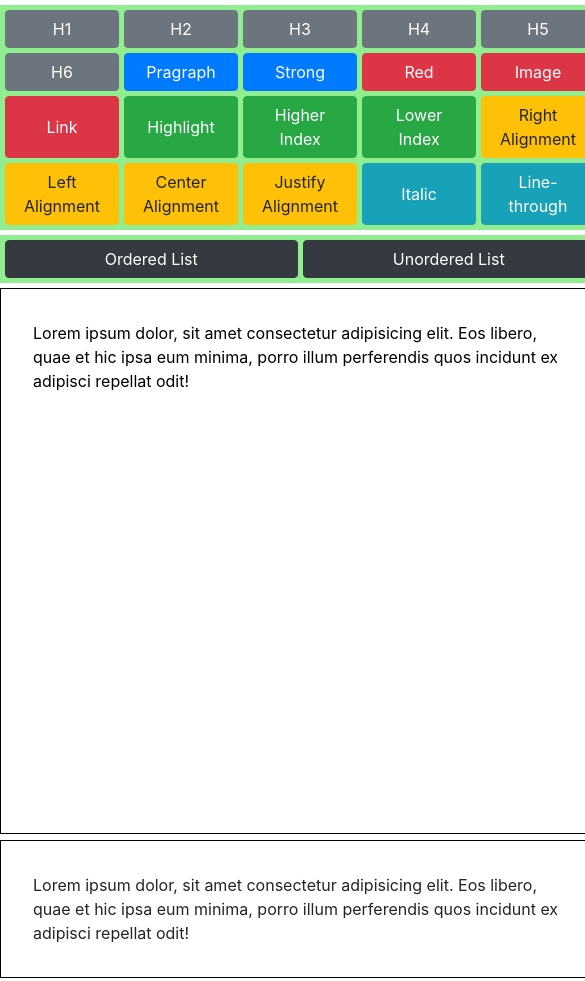
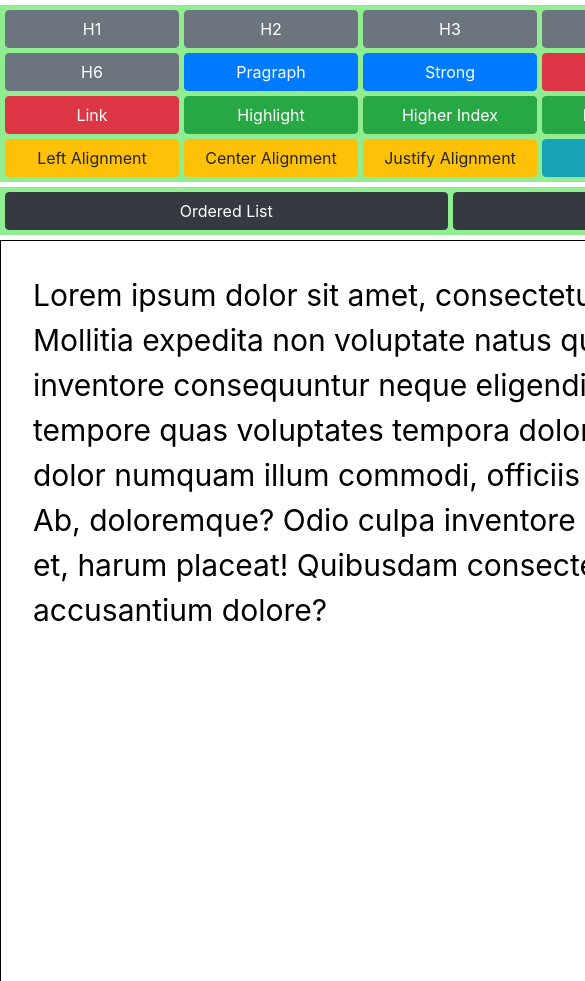
Before and after one commit to Hmario1105/Szovegszerkezto, a plain HTML site: page index.html in a window 390 px wide. Shown: the top 981 px of the page, 585 px wide, since content can reach past the window. Drawn offline with nearby package versions, Linux system fonts and the light colour scheme.

Commit message:
média jó beállítása

```diff
--- a/index.html
+++ b/index.html
@@ -42,7 +42,7 @@
         <div class="row">
             <div id="inputWrapper" class="col-12 col-md-6">
                 <textarea name="" id="input"
-                    rows="20">Lorem ipsum dolor, sit amet consectetur adipisicing elit. Eos libero, quae et hic ipsa eum minima, porro illum perferendis quos incidunt ex adipisci repellat odit!</textarea>
+                    rows="20">Lorem ipsum dolor sit amet, consectetur adipisicing elit. Mollitia expedita non voluptate natus qui repudiandae inventore consequuntur neque eligendi doloremque tempore quas voluptates tempora dolorum rerum pariatur dolor numquam illum commodi, officiis nesciunt suscipit. Ab, doloremque? Odio culpa inventore quibusdam quos ut et, harum placeat! Quibusdam consectetur enim accusantium dolore?</textarea>
             </div>
             <div id="output" class="col-12 col-md-6">
 
--- a/my.css
+++ b/my.css
@@ -1,5 +1,5 @@
 html {
-    width: 600px;
+    width: 900px;
     margin: 0 auto;
 }
 
@@ -40,8 +40,38 @@ html {
     background-color: lightgreen;
 }
 
-@media (max-width: 768px) {
+@media (max-width: 900px) {
     #inputWrapper {
-        padding: 0;
+        font-size: 20px;
     }
 }
+
+@media (max-width: 700px) {
+    #inputWrapper {
+        font-size: 20px;
+    }
+}
+
+@media (max-width: 500px) {
+    #inputWrapper {
+        font-size: 20px;
+    }
+}
+
+@media (max-width: 400px) {
+    #inputWrapper {
+        font-size: 30px;
+    }
+}
+
+@media (max-width: 300px) {
+    #inputWrapper {
+        font-size: 40px;
+    }
+}
+
+@media (max-width: 100px) {
+    #inputWrapper {
+        font-size: 40px;
+    }
+}
```
